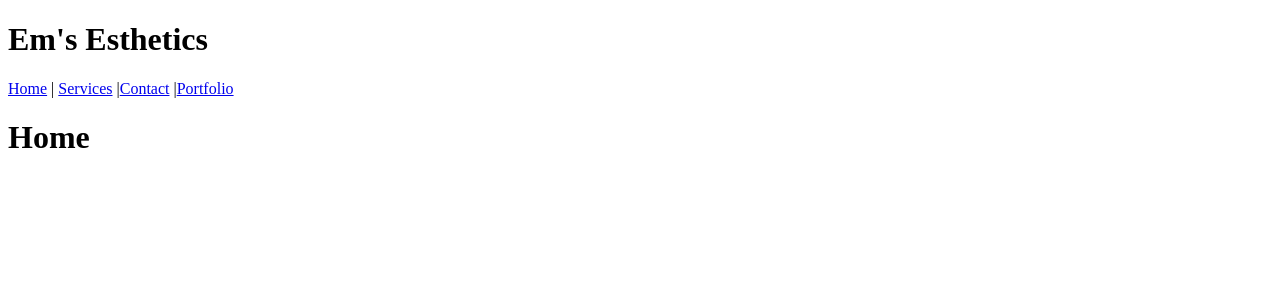
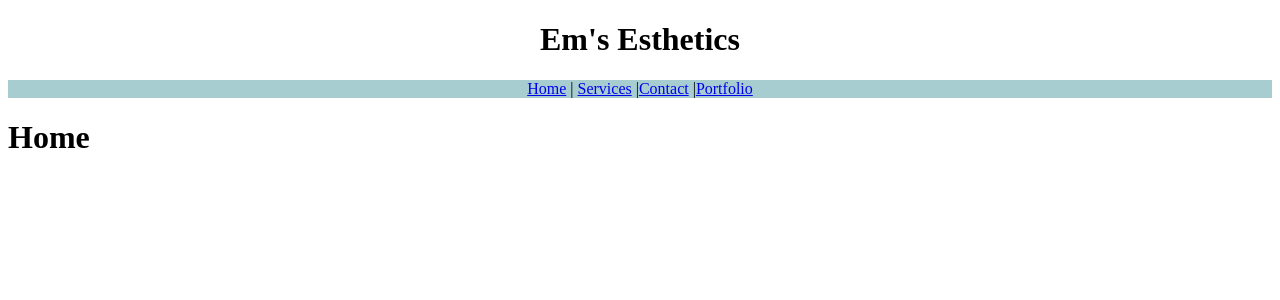
Before and after one commit to aliamirh/Em-s-Esthetics-Web, a React (Create React App) app: page / in a window 1280 px wide. Shown: the top 300 px of the page. Built offline with nearby package versions, Linux system fonts and the light colour scheme.

Commit message:
add company logo

```diff
--- a/src/components/Header.jsx
+++ b/src/components/Header.jsx
@@ -4,8 +4,8 @@ import { Link } from 'react-router-dom';
 const Header = () => {
   return (
     <div>
-      <h1>Em's Esthetics</h1>
-      <div>
+      <h1 style={headerLogo}>Em's Esthetics</h1>
+      <div style={headerLinks}>
         <Link to='/'>Home</Link> | <Link to='/services'>Services</Link> |
         <Link to='/contact'>Contact</Link> |
         <Link to='./portfolio'>Portfolio</Link>
@@ -14,4 +14,12 @@ const Header = () => {
   );
 };
 
+const headerLinks = {
+  textAlign: 'center',
+  backgroundColor: '#a7cdd1'
+};
+
+const headerLogo = {
+  textAlign: 'center'
+};
 export default Header;
```
Also changed, not shown: src/img/logo.jpg (added).
